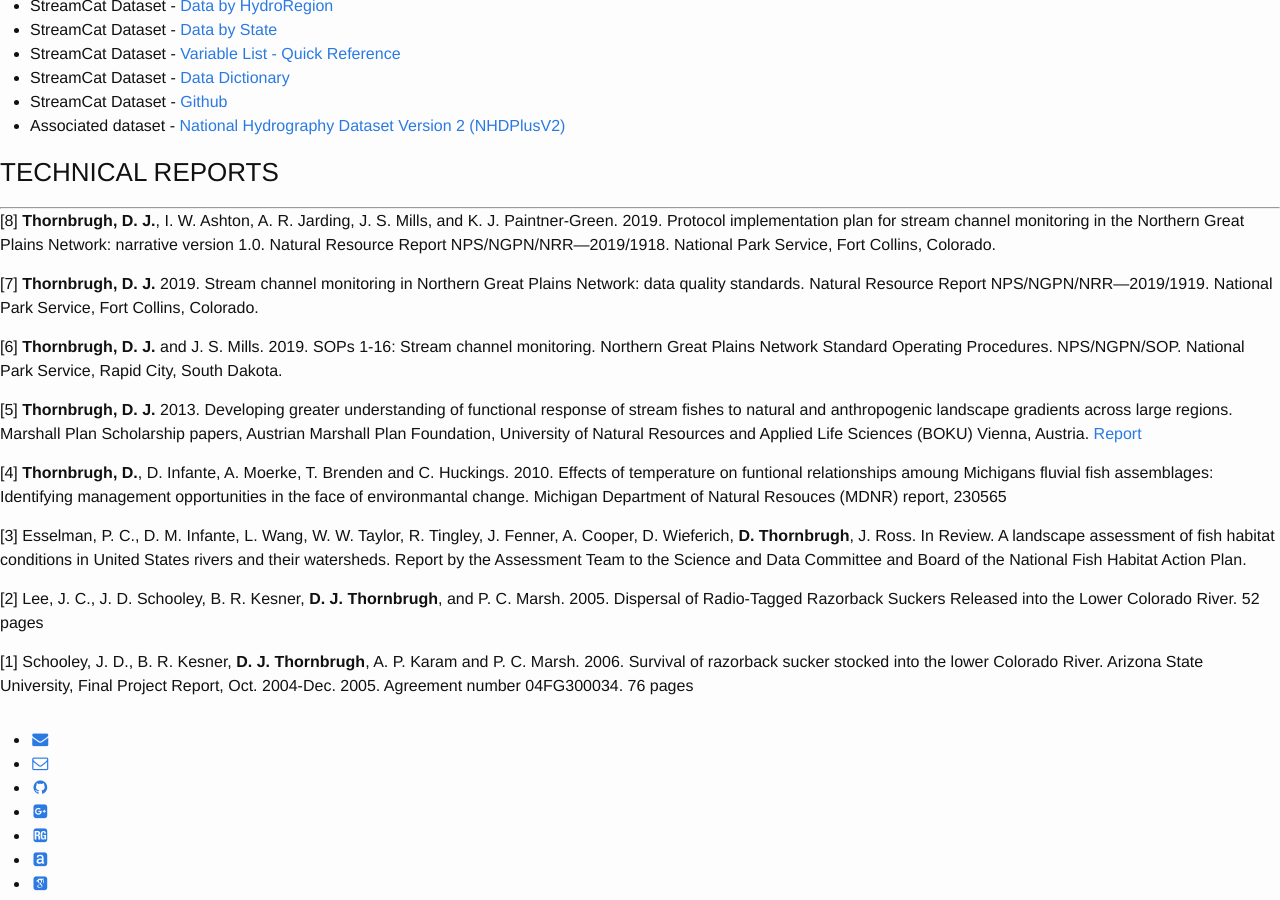
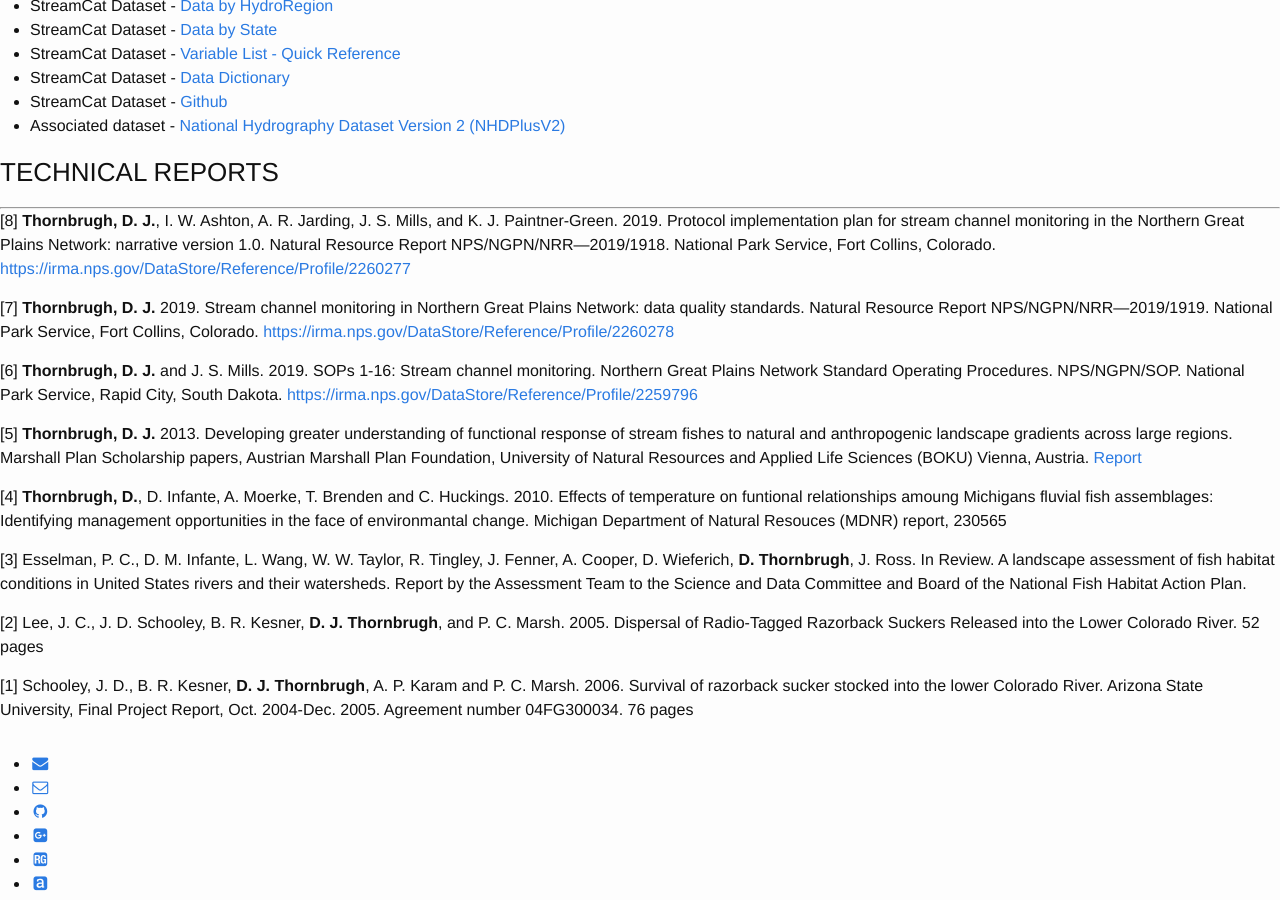
Before and after one commit to dthor/dthor.github.io, a Jekyll site: the page built from publications/publications.md, in a window 1280 px wide and 900 px high, scrolled down 2284 px. Built offline with Jekyll 4.4.1, drawn with Linux system fonts in a browser that asks for light colours; nearby versions of some CDN libraries; some web fonts are replaced; some of the changed lines change nothing that is shown.

Commit message:
Added links to NGPN SCM PIP, DQS & Project - SOPs
Added links to NGPN SCM PIP, DQS & Project - SOPs

```diff
--- a/publications/publications.md
+++ b/publications/publications.md
@@ -71,11 +71,11 @@
 
 ### TECHNICAL REPORTS
 ***
-[8] **Thornbrugh, D. J.**, I. W. Ashton, A. R. Jarding, J. S. Mills, and K. J. Paintner-Green. 2019. Protocol implementation plan for stream channel monitoring in the Northern Great Plains Network: narrative version 1.0. Natural Resource Report NPS/NGPN/NRR—2019/1918. National Park Service, Fort Collins, Colorado.
+[8] **Thornbrugh, D. J.**, I. W. Ashton, A. R. Jarding, J. S. Mills, and K. J. Paintner-Green. 2019. Protocol implementation plan for stream channel monitoring in the Northern Great Plains Network: narrative version 1.0. Natural Resource Report NPS/NGPN/NRR—2019/1918. National Park Service, Fort Collins, Colorado. [https://irma.nps.gov/DataStore/Reference/Profile/2260277](https://irma.nps.gov/DataStore/Reference/Profile/2260277)
 
-[7] **Thornbrugh, D. J.** 2019. Stream channel monitoring in Northern Great Plains Network: data quality standards. Natural Resource Report NPS/NGPN/NRR—2019/1919. National Park Service, Fort Collins, Colorado.
+[7] **Thornbrugh, D. J.** 2019. Stream channel monitoring in Northern Great Plains Network: data quality standards. Natural Resource Report NPS/NGPN/NRR—2019/1919. National Park Service, Fort Collins, Colorado. [https://irma.nps.gov/DataStore/Reference/Profile/2260278](https://irma.nps.gov/DataStore/Reference/Profile/2260278)
 
-[6] **Thornbrugh, D. J.** and J. S. Mills. 2019. SOPs 1-16: Stream channel monitoring. Northern Great Plains Network Standard Operating Procedures. NPS/NGPN/SOP. National Park Service, Rapid City, South Dakota.
+[6] **Thornbrugh, D. J.** and J. S. Mills. 2019. SOPs 1-16: Stream channel monitoring. Northern Great Plains Network Standard Operating Procedures. NPS/NGPN/SOP. National Park Service, Rapid City, South Dakota. [https://irma.nps.gov/DataStore/Reference/Profile/2259796](https://irma.nps.gov/DataStore/Reference/Profile/2259796)
 
 [5] **Thornbrugh, D. J.** 2013. Developing greater understanding of functional response of stream fishes to natural and anthropogenic landscape gradients across large regions. Marshall Plan Scholarship papers, Austrian Marshall Plan Foundation, University of Natural Resources and Applied Life Sciences (BOKU) Vienna, Austria. [Report](http://www.marshallplan.at/images/papers_scholarship/2013/Applied_Life_Sciences_Vienna_ThornbrughDarren_2013.pdf)
 
```
